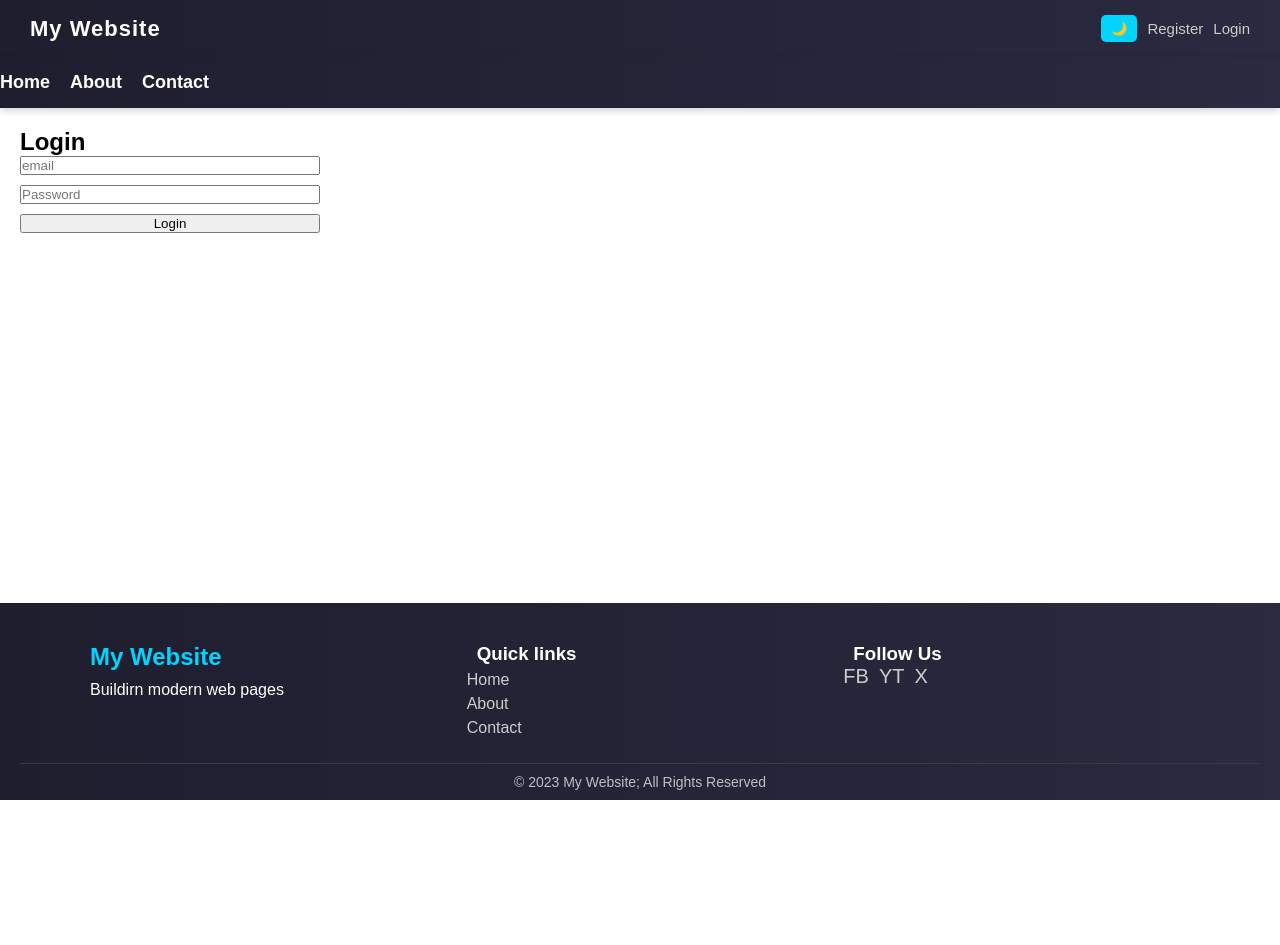
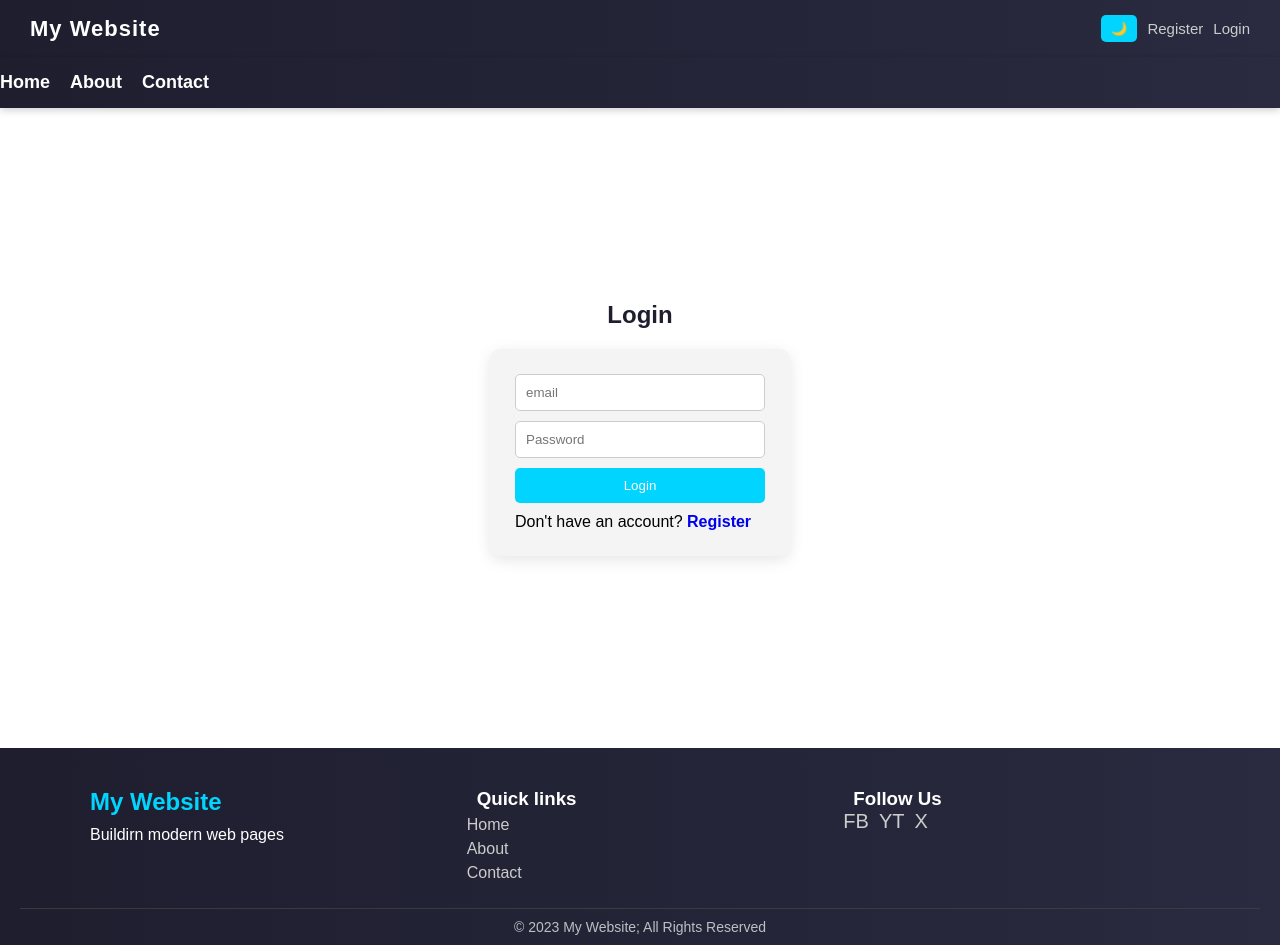
Before and after one commit to GiorgiTch204/myReactApp, a Next.js app: page /login in a window 1280 px wide. Before the commit the page ends 800 px from the top, so only its background shows below. Built offline with nearby package versions, Linux system fonts and the light colour scheme.

Commit message:
Changed logic for authorization

```diff
--- a/app/login/page.tsx
+++ b/app/login/page.tsx
@@ -1,7 +1,7 @@
 "use client";
 import React, {useState} from "react";
 import { useRouter } from "next/navigation";
-import "./Login.module.css";
+import styles from "./Login.module.css";
 import Input from "@/components/Input/Input";
 
 export default function Login(){
@@ -19,13 +19,28 @@ export default function Login(){
             return;
         }
 
-        console.log("Logging in:", {email, password});
-        setMessage(`User with email ${email} logged in successfully!`);
+        const storedUser=localStorage.getItem("user");
 
-        setEmail("");
-        setPassword("");
+        if(!storedUser){
+            setMessage("No user found! Please register first.");
+            return;
+        }
 
-        router.push("/");
+        const parsedUser=JSON.parse(storedUser);
+
+        if(email===parsedUser.email && password===parsedUser.password){
+            setMessage("Login successful!");
+
+            localStorage.setItem("isLoggedIn", "true");
+            localStorage.setItem("currentUser", JSON.stringify(parsedUser));
+
+            setEmail("");
+            setPassword("");
+
+            router.push("/");
+        }else{
+            setMessage("Invalid email or password!");
+        }
     }
 
     const inputs=[
@@ -45,10 +60,10 @@ export default function Login(){
 
     return(
         <>
-            <main style={{padding:"20px"}} className="loginContainer">
+            <main style={{padding:"20px"}} className={styles.loginContainer}>
                 <h2>Login</h2>
 
-                <form onSubmit={handleSubmit} className="loginForm" style={{
+                <form onSubmit={handleSubmit} className={styles.loginForm} style={{
                     display:"flex",
                     flexDirection:"column",
                     gap:"10px",
@@ -66,6 +81,8 @@ export default function Login(){
                     ))}
 
                     <button type="submit">Login</button>
+
+                    <p>Don&apos;t have an account? <a href="/register" style={{fontWeight:"bold", textDecoration:"none"}}>Register</a></p>
                 </form>
 
                 {message && <p className="message">{message}</p>}
```
Also changed, not shown: app/page.tsx (+22 -0 lines), app/register/page.tsx (+15 -3 lines).
